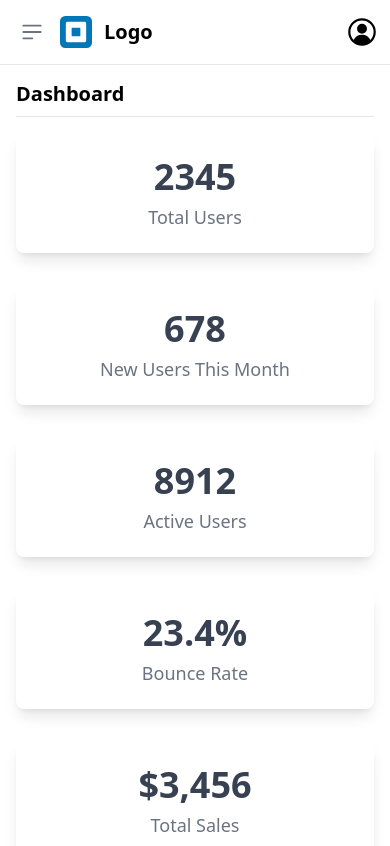
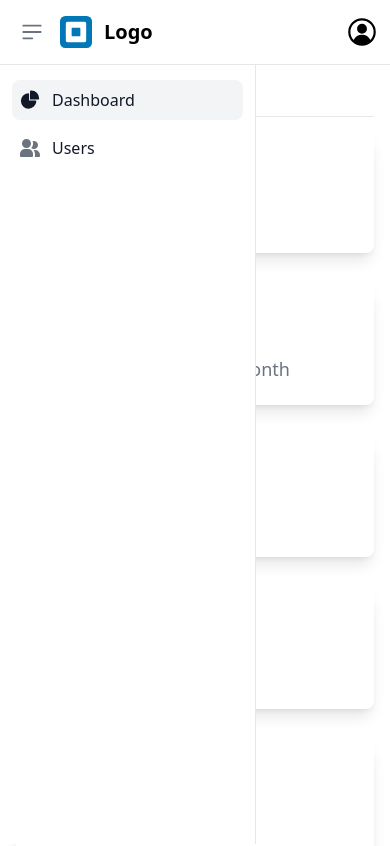
Before and after one commit to moelsohagy/tenjaz-task, a Vue app: page / in a window 390 px wide. Shown: the top 846 px of the page. Built offline with nearby package versions, Linux system fonts and the light colour scheme.

Commit message:
handle sidebar of layout

```diff
--- a/src/components/DefaultLayout.vue
+++ b/src/components/DefaultLayout.vue
@@ -1,14 +1,21 @@
 <script setup>
+import { ref } from 'vue'
 import MainHeader from './MainHeader.vue'
 import Sidebar from './Sidebar.vue'
+
+const opened = ref(true)
+
+const changeOpened = () => {
+  opened.value = !opened.value
+}
 </script>
 
 <template>
   <div>
-    <MainHeader />
+    <MainHeader @changeOpened="changeOpened" />
 
     <div>
-      <Sidebar />
+      <Sidebar :opened="opened" />
 
       <div class="p-4 pt-20 sm:ml-64">
         <router-view />
--- a/src/components/MainHeader.vue
+++ b/src/components/MainHeader.vue
@@ -1,11 +1,7 @@
 <script setup>
-import { ref } from 'vue'
+import { defineEmits } from 'vue'
 
-defineProps({
-  msg: String
-})
-
-const count = ref(0)
+const emit = defineEmits(['changeOpened'])
 </script>
 
 <template>
@@ -19,6 +15,7 @@ const count = ref(0)
             aria-controls="logo-sidebar"
             type="button"
             class="inline-flex items-center p-2 text-sm text-gray-500 rounded-lg sm:hidden hover:bg-gray-100 focus:outline-none focus:ring-2 focus:ring-gray-200"
+            @click="emit('changeOpened')"
           >
             <span class="sr-only">Open sidebar</span>
             <svg
--- a/src/components/Sidebar.vue
+++ b/src/components/Sidebar.vue
@@ -1,17 +1,17 @@
 <script setup>
-import { ref } from 'vue'
+import { defineProps } from 'vue'
 
 defineProps({
-  msg: String
+  opened: Boolean
 })
-
-const count = ref(0)
 </script>
 
 <template>
   <aside
     id="logo-sidebar"
-    class="fixed top-0 left-0 z-40 w-64 h-screen pt-20 transition-transform -translate-x-full bg-white border-r border-gray-200 sm:translate-x-0"
+    :class="`fixed top-0 left-0 z-40 w-64 h-screen pt-20 transition-transform bg-white border-r border-gray-200 sm:translate-x-0 ${
+      opened ? 'translate-x-0' : '-translate-x-full'
+    }`"
     aria-label="Sidebar"
   >
     <div class="h-full px-3 pb-4 overflow-y-auto bg-white">
--- a/src/modules/users/views/Index.vue
+++ b/src/modules/users/views/Index.vue
@@ -87,8 +87,8 @@ getAllUsers()
   <div>
     <PageHeader title="Users" />
 
-    <div class="flex justify-between mb-4">
-      <div class="flex gap-4">
+    <div class="flex justify-between flex-wrap gap-4 mb-4">
+      <div class="flex flex-wrap gap-4">
         <input
           type="search"
           name="search"
```
